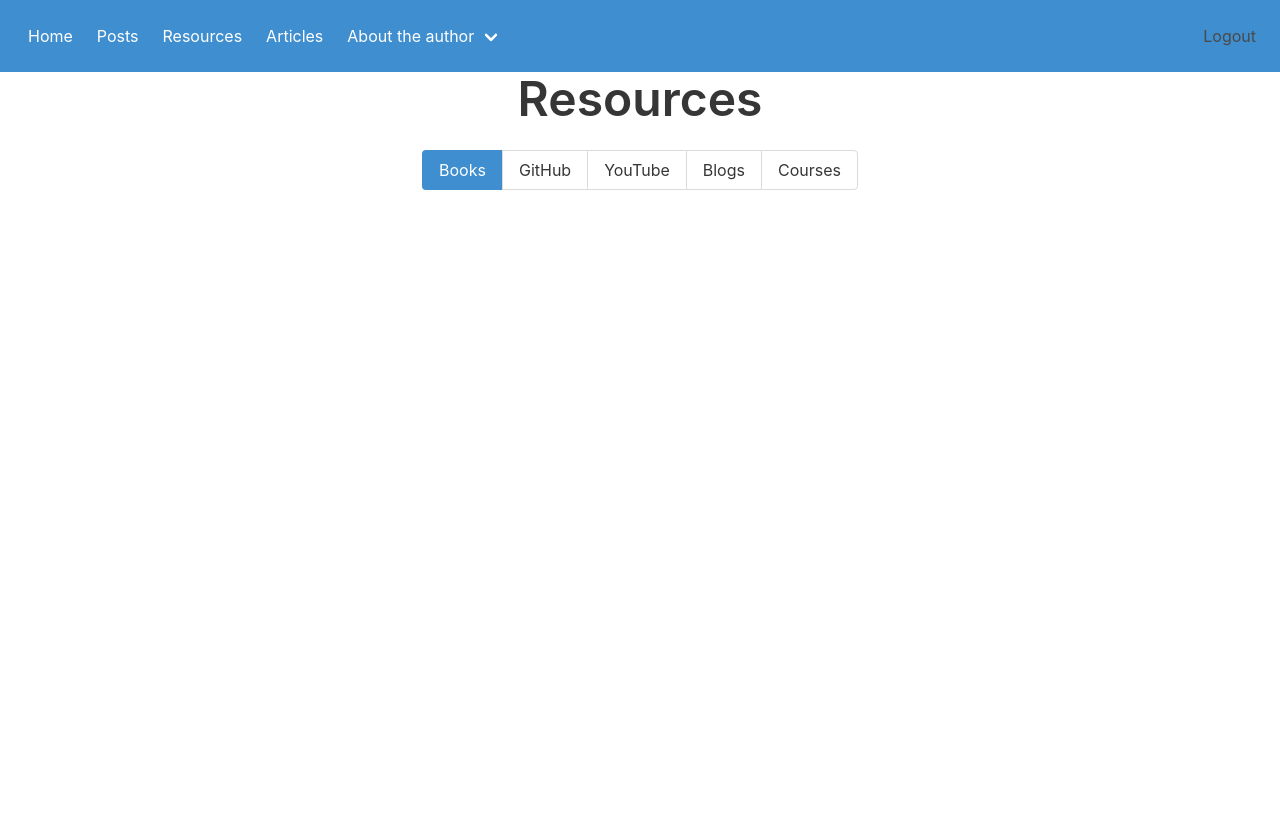
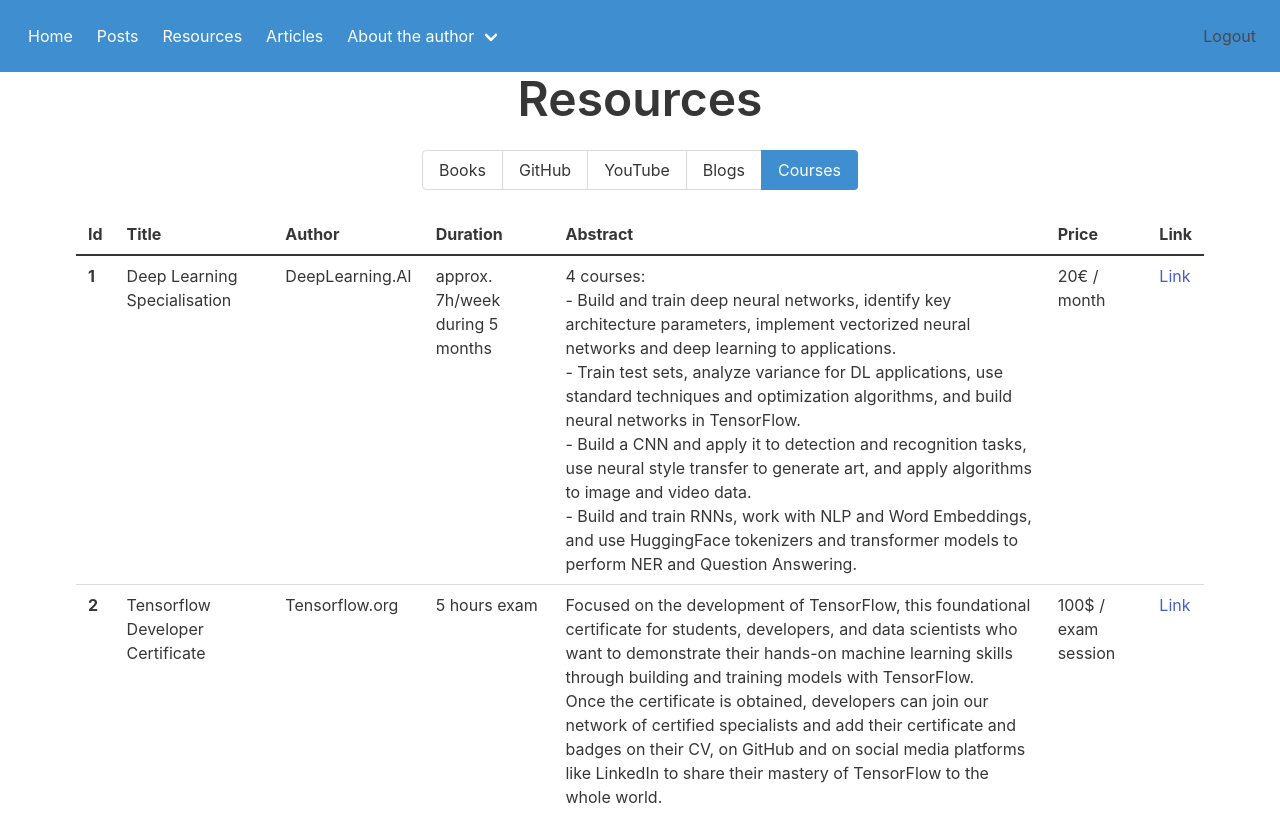
Before and after one commit to noLePhi/FlaskWebAppTutorial, a Flask app: page /resources/courses in a window 1280 px wide. Before the commit the page ends 190 px from the top, so only its background shows below. Run offline with Flask 2, Linux system fonts and the light colour scheme; the visitor is signed in with stand-in values (Sample User, id 1); some libraries are stand-ins or nearby versions.

Commit message:
add courses

```diff
--- a/website/templates/resources_blogs.html
+++ b/website/templates/resources_blogs.html
@@ -7,10 +7,10 @@
 </div>
 
   <div class="buttons has-addons is-centered" >
-      <a class="button is-info " href="/resources/books" >Books</a>
+      <a class="button nav-link" href="/resources/books" >Books</a>
       <a class="button nav-link" href="/resources/github">GitHub</a>
       <a class="button nav-link" href="/resources/yt">YouTube</a>
-      <a class="button nav-link is-selected nav-link" href="/resources/blogs">Blogs</a>
+      <a class="button is-info is-selected nav-link" href="/resources/blogs">Blogs</a>
       <a class="button nav-link" href="/resources/courses">Courses</a>
   </div>
 
--- a/website/templates/resources_books.html
+++ b/website/templates/resources_books.html
@@ -20,7 +20,7 @@
       <th>Id</th>
       <th>Name</th>
       <th>Author</th>
-      <th>Release date</th>
+      <th>Release</th>
       <th>Abstract</th>
       <th>Price</th>
       <th>Link</th>
--- a/website/templates/resources_courses.html
+++ b/website/templates/resources_courses.html
@@ -7,10 +7,66 @@
 </div>
 
   <div class="buttons has-addons is-centered" >
-      <a class="button is-info " href="/resources/books" >Books</a>
+      <a class="button nav-link" href="/resources/books" >Books</a>
       <a class="button nav-link" href="/resources/github">GitHub</a>
       <a class="button nav-link" href="/resources/yt">YouTube</a>
       <a class="button nav-link" href="/resources/blogs">Blogs</a>
-      <a class="button nav-link is-selected nav-link" href="/resources/courses">Courses</a>
+      <a class="button is-info is-selected nav-link" href="/resources/courses">Courses</a>
   </div>
+
+
+<table class="table is-hoverable">
+  <thead>
+    <tr>
+      <th>Id</th>
+      <th>Title</th>
+      <th>Author</th>
+      <th>Duration</th>
+      <th>Abstract</th>
+      <th>Price</th>
+      <th>Link</th>
+    </tr>
+  </thead>
+  <tbody>
+    <tr>
+      <th>1</th>
+      <td>Deep Learning Specialisation</td>
+      <td>DeepLearning.AI</td>
+      <td> approx. 7h/week during 5 months</td>
+      <td> 4 courses: <br/>
+          - Build and train deep neural networks, identify key architecture parameters,
+          implement vectorized neural networks and deep learning to applications. <br/>
+          - Train test sets, analyze variance for DL applications, use standard techniques and optimization algorithms,
+          and build neural networks in TensorFlow. <br/>
+          - Build a CNN and apply it to detection and recognition tasks, use neural style transfer to generate art,
+          and apply algorithms to image and video data. <br/>
+          - Build and train RNNs, work with NLP and Word Embeddings, and use HuggingFace tokenizers and
+          transformer models to perform NER and Question Answering.
+
+      </td>
+      <td>20€ / month</td>
+      <td><a href="https://fr.coursera.org/specializations/deep-learning"
+             title="Deep Learning Specialisation">Link</a></td>
+    </tr>
+      <tr>
+      <th>2</th>
+      <td>Tensorflow Developer Certificate</td>
+      <td>Tensorflow.org</td>
+      <td>5 hours exam</td>
+      <td>Focused on the development of TensorFlow,
+          this foundational certificate for students, developers, and data scientists
+          who want to demonstrate their hands-on machine learning skills through building
+          and training models with TensorFlow. <br/>
+          Once the certificate is obtained, developers can join our network
+          of certified specialists and add their certificate and badges on their CV,
+          on GitHub and on social media platforms like LinkedIn to share their mastery
+          of TensorFlow to the whole world.
+
+      </td>
+      <td>100$ / exam session</td>
+      <td><a href="https://www.tensorflow.org/certificate?hl=fr"
+             title="Tensorflow Developer Certificate">Link</a></td>
+    </tr>
+  </tbody>
+</table>
 {% endblock %}
--- a/website/templates/resources_github.html
+++ b/website/templates/resources_github.html
@@ -7,8 +7,8 @@
 </div>
 
   <div class="buttons has-addons is-centered" >
-      <a class="button is-info " href="/resources/books" >Books</a>
-      <a class="button nav-link is-selected nav-link" href="/resources/github">GitHub</a>
+      <a class="button nav-link " href="/resources/books" >Books</a>
+      <a class="button is-info is-selected nav-link" href="/resources/github">GitHub</a>
       <a class="button nav-link" href="/resources/yt">YouTube</a>
       <a class="button nav-link" href="/resources/blogs">Blogs</a>
       <a class="button nav-link" href="/resources/courses">Courses</a>
--- a/website/templates/resources_yt.html
+++ b/website/templates/resources_yt.html
@@ -7,9 +7,9 @@
 </div>
 
   <div class="buttons has-addons is-centered" >
-      <a class="button is-info " href="/resources/books" >Books</a>
+      <a class="button nav-link" href="/resources/books" >Books</a>
       <a class="button nav-link" href="/resources/github">GitHub</a>
-      <a class="button nav-link is-selected nav-link" href="/resources/yt">YouTube</a>
+      <a class="button is-info is-selected nav-link" href="/resources/yt">YouTube</a>
       <a class="button nav-link" href="/resources/blogs">Blogs</a>
       <a class="button nav-link" href="/resources/courses">Courses</a>
   </div>
```
